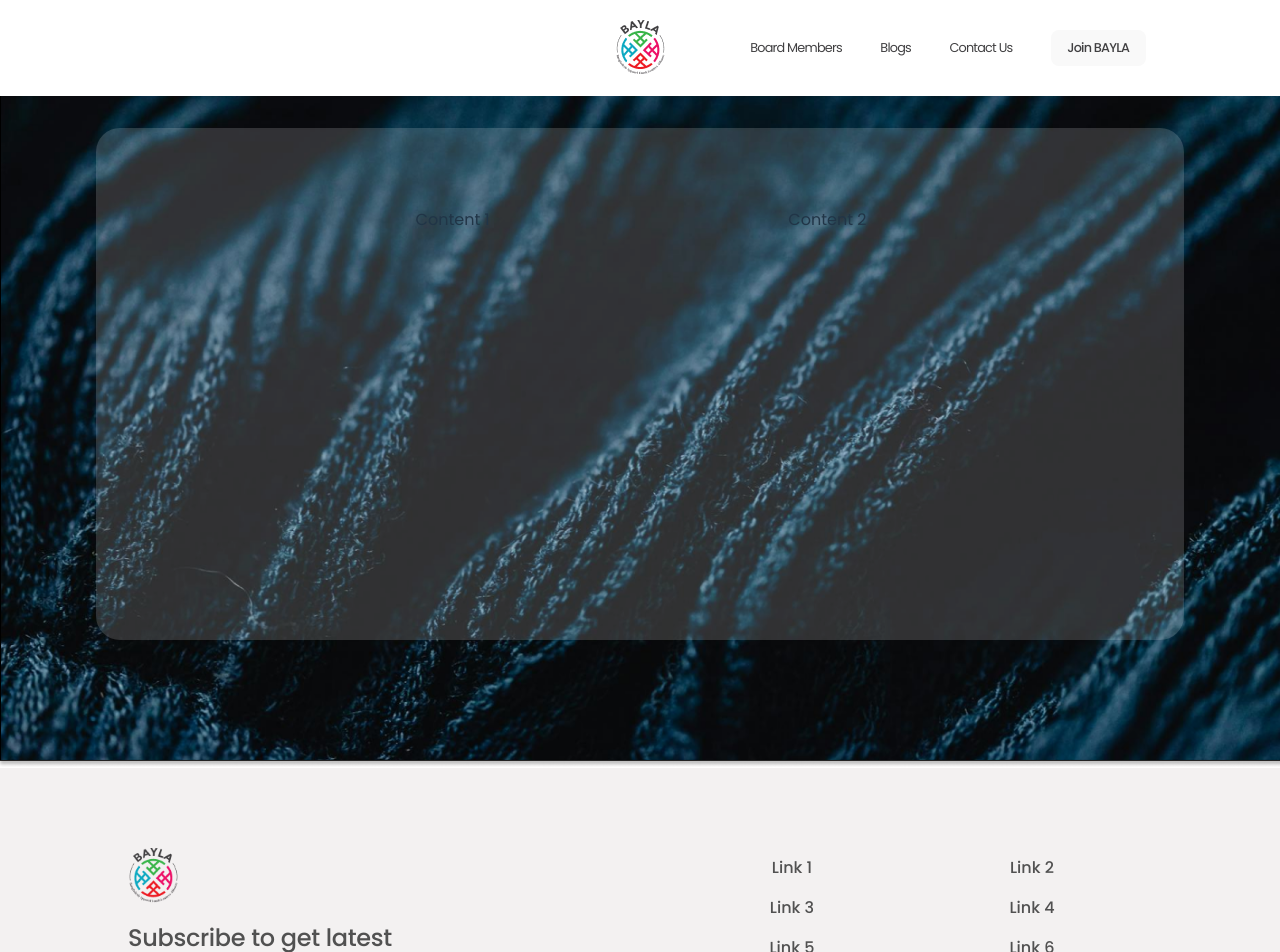
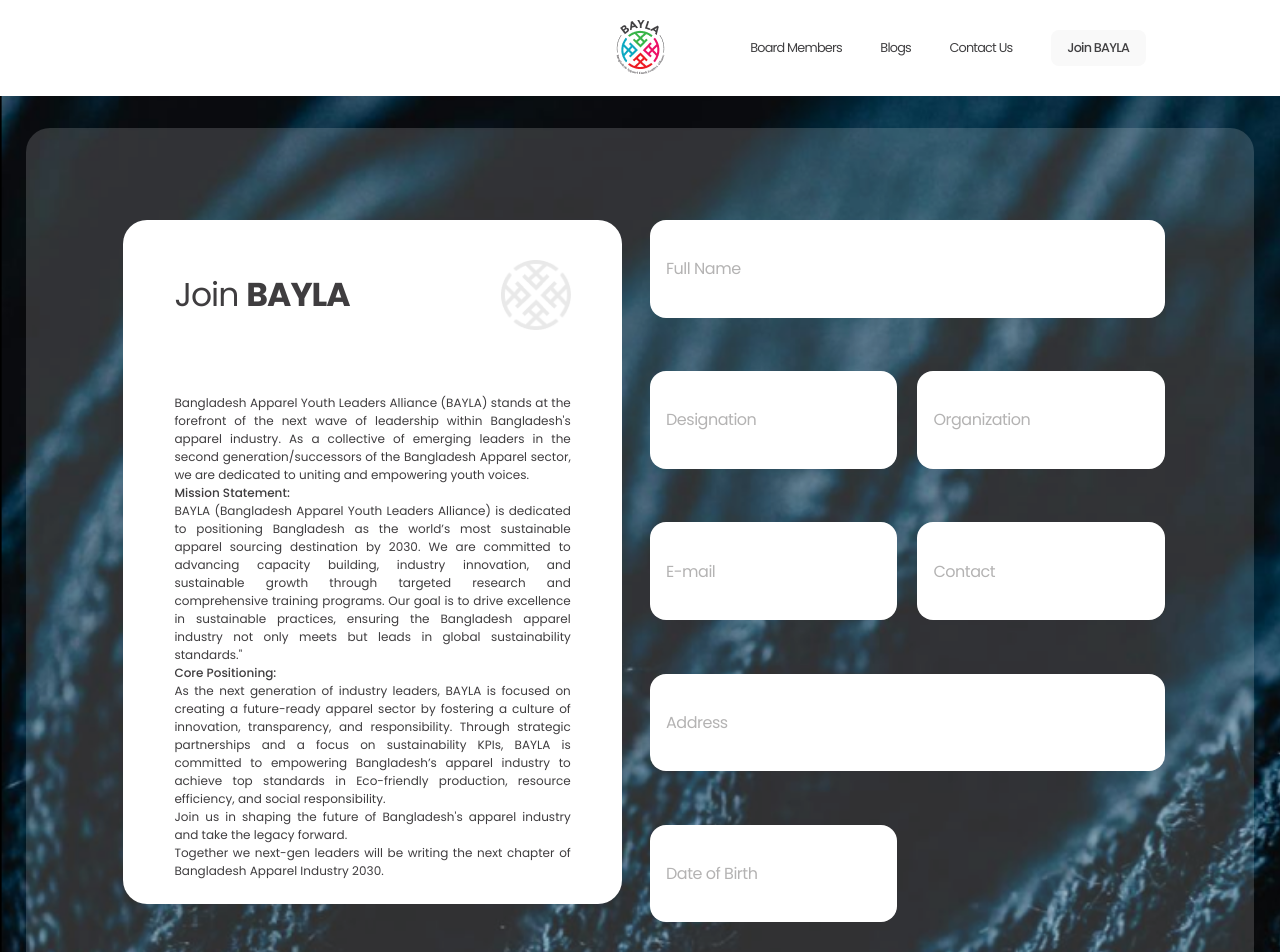
Before and after one commit to ItsDaFaz/niaz-design, a React (Vite) app: page /join in a window 1280 px wide. Shown: the top 952 px of the page. Built offline with nearby package versions, Linux system fonts and the light colour scheme.

Commit message:
Added form; todo: fix formatting

```diff
--- a/src/components/BannerJoin/BannerJoin.css
+++ b/src/components/BannerJoin/BannerJoin.css
@@ -12,17 +12,49 @@
 
 #joinContainer {
     background: #ffffff29;
-    height: 512px;
+    /* height: 512px; */
 
     backdrop-filter: blur(16);
     padding-top: 10vh;
     padding-bottom: 10vw;
-    padding-left: 14vw;
-    padding-right: 14vw;
-    margin: 11vh 7.5vw;
+    padding-left: 7vw;
+    padding-right: 7vw;
+    margin: 11vh 2vw;
     border-radius: 24px;
 }
 
+.input-field {
+    width: 100%;
+    height: 12.2vh;
+    min-height: 9.2vh; /* new */
+    border-radius: 16px;
+    border: none;
+    padding: 1rem 1rem;
+    box-sizing: border-box;
+    background-color: white;
+    color: black;
+}
+
+.input-field::placeholder {
+    color: #b4b3b3;
+    size: 16px;
+    fong-weight: 500;
+    letter-spacing: -0.03em;
+    opacity: 1; /* Ensures the placeholder is fully opaque */
+}
+#submit-button {
+    background-color: #0da9c1;
+    color: white;
+    width: 100%;
+    height: 3rem;
+    min-height: 5rem; /* new */
+    border-radius: 16px;
+    border: none;
+    padding: 1rem 1rem;
+    box-sizing: border-box;
+    margin-bottom: 0;
+    margin-right: 0;
+}
 #banner-h1 {
     font-family: "Poppins";
     font-weight: 500;
@@ -67,3 +99,36 @@
     padding-right: 18vw;
     letter-spacing: -0.06rem;
 }
+
+#mission-statement-container {
+    font-family: "Poppins";
+    font-weight: 500;
+    color: #3f3d3f;
+    background: #ffffff;
+    /* font-size: 2em; */
+    padding-top: 5vh;
+    padding-bottom: 3vh;
+    padding-left: 4vw;
+    padding-right: 4vw;
+    letter-spacing: -0.06rem;
+    text-align: left;
+    margin-left: 0.5rem;
+    margin-right: 0.5rem;
+    margin-top: 1.5vh;
+    margin-bottom: 1.5vh;
+    border-radius: 24px;
+}
+#mission-h5 {
+    font-size: 12px;
+    font-weight: 500;
+    letter-spacing: 0.002em;
+    text-align: justify;
+    margin-bottom: 0;
+}
+#mission-p {
+    font-size: 12px;
+    font-weight: 400;
+    letter-spacing: 0.002em;
+    text-align: justify;
+    margin-top: 0;
+}
--- a/src/components/BannerJoin/BannerJoin.tsx
+++ b/src/components/BannerJoin/BannerJoin.tsx
@@ -1,4 +1,5 @@
 import bg1 from "../../assets/bg-1.png";
+import baylaGrey from "../../assets/baylaGrey.png";
 
 import "./BannerJoin.css";
 import { useViewport } from "../../useViewport";
@@ -20,8 +21,196 @@
           }}
         >
           {/* Mission Statement */}
-          <div>Content 1</div>
-          <div>Content 2</div>
+          <div>
+            <div id="mission-statement-container">
+              <div
+                style={{
+                  display: "flex",
+                  justifyContent: "space-between",
+                  alignItems: "center",
+                  marginBottom: "8vh",
+                }}
+              >
+                <h1
+                  style={{
+                    fontWeight: "normal",
+                    fontSize: "33px",
+                  }}
+                >
+                  Join <span style={{ fontWeight: "bold" }}>BAYLA</span>
+                </h1>
+                <img
+                  src={baylaGrey}
+                  style={{ height: "70px" }}
+                  alt="baylaGrey"
+                />
+              </div>
+              <div>
+                <p id="mission-p">
+                  Bangladesh Apparel Youth Leaders Alliance (BAYLA) stands at
+                  the forefront of the next wave of leadership within
+                  Bangladesh's apparel industry. As a collective of emerging
+                  leaders in the second generation/successors of the Bangladesh
+                  Apparel sector, we are dedicated to uniting and empowering
+                  youth voices.
+                </p>
+                <h5 id="mission-h5">Mission Statement:</h5>
+                <p id="mission-p">
+                  BAYLA (Bangladesh Apparel Youth Leaders Alliance) is dedicated
+                  to positioning Bangladesh as the world’s most sustainable
+                  apparel sourcing destination by 2030. We are committed to
+                  advancing capacity building, industry innovation, and
+                  sustainable growth through targeted research and comprehensive
+                  training programs. Our goal is to drive excellence in
+                  sustainable practices, ensuring the Bangladesh apparel
+                  industry not only meets but leads in global sustainability
+                  standards."
+                </p>
+                <h5 id="mission-h5">Core Positioning:</h5>
+                <p id="mission-p">
+                  As the next generation of industry leaders, BAYLA is focused
+                  on creating a future-ready apparel sector by fostering a
+                  culture of innovation, transparency, and responsibility.
+                  Through strategic partnerships and a focus on sustainability
+                  KPIs, BAYLA is committed to empowering Bangladesh’s apparel
+                  industry to achieve top standards in Eco-friendly production,
+                  resource efficiency, and social responsibility.
+                </p>
+                <p id="mission-p">
+                  Join us in shaping the future of Bangladesh's apparel industry
+                  and take the legacy forward.
+                </p>
+                <p id="mission-p">
+                  Together we next-gen leaders will be writing the next chapter
+                  of Bangladesh Apparel Industry 2030.
+                </p>
+              </div>
+            </div>
+          </div>
+
+          {/* Form */}
+          <div style={{ marginTop: "1.5vh" }}>
+            <form id="joinForm">
+              <div
+                style={{
+                  display: "grid",
+                  gridTemplateColumns: "1fr",
+                  gap: "6.7vh",
+                }}
+              >
+                <div>
+                  <input
+                    type="text"
+                    id="fullName"
+                    name="fullName"
+                    placeholder="Full Name"
+                    className="input-field"
+                  />
+                </div>
+                <div
+                  style={{
+                    display: "grid",
+                    gridTemplateColumns: "1fr 1fr",
+                    gap: "20px",
+                  }}
+                >
+                  <div>
+                    <input
+                      type="text"
+                      id="designation"
+                      name="designation"
+                      placeholder="Designation"
+                      className="input-field"
+                    />
+                  </div>
+                  <div>
+                    <input
+                      type="text"
+                      id="organization"
+                      name="organization"
+                      placeholder="Organization"
+                      className="input-field"
+                    />
+                  </div>
+                </div>
+                <div
+                  style={{
+                    display: "grid",
+                    gridTemplateColumns: "1fr 1fr",
+                    gap: "20px",
+                  }}
+                >
+                  <div>
+                    <input
+                      type="email"
+                      // id="email"
+                      name="email"
+                      placeholder="E-mail"
+                      className="input-field"
+                    />
+                  </div>
+                  <div>
+                    <input
+                      type="text"
+                      id="contact"
+                      name="contact"
+                      placeholder="Contact"
+                      className="input-field"
+                    />
+                  </div>
+                </div>
+                <div>
+                  <input
+                    type="text"
+                    id="address"
+                    name="address"
+                    placeholder="Address"
+                    className="input-field"
+                  />
+                </div>
+                <div
+                  style={{
+                    display: "grid",
+                    gridTemplateColumns: "1fr 1fr",
+                    gap: "20px",
+                  }}
+                >
+                  <div>
+                    <input
+                      // type="date"
+                      // id="dob"
+                      name="dob"
+                      placeholder="Date of Birth"
+                      className="input-field"
+                    />
+                  </div>
+                  {!isMobile && (
+                    <>
+                      <div></div>
+                      <div></div>
+                      <div></div>
+                      <div></div>
+                      <div></div>
+                      <div></div>
+                      <div></div>
+                      <div></div>
+                      <div></div>
+                      <div></div>
+                      <div></div>
+                      <div></div>
+                      <div></div>
+                      <div></div>
+                    </>
+                  )}
+                  <div style={{ display: "flex", justifyContent: "flex-end" }}>
+                    <button type="submit" id="submit-button">
+                      Submit Application
+                    </button>
+                  </div>
+                </div>
+              </div>
+            </form>
+          </div>
         </div>
       </div>
     </div>
```
